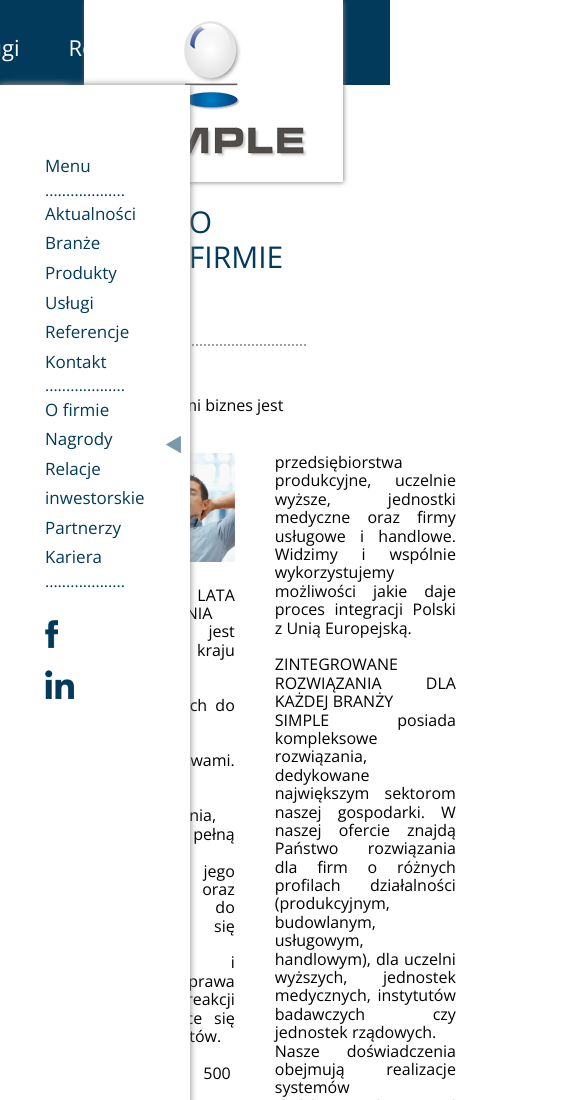
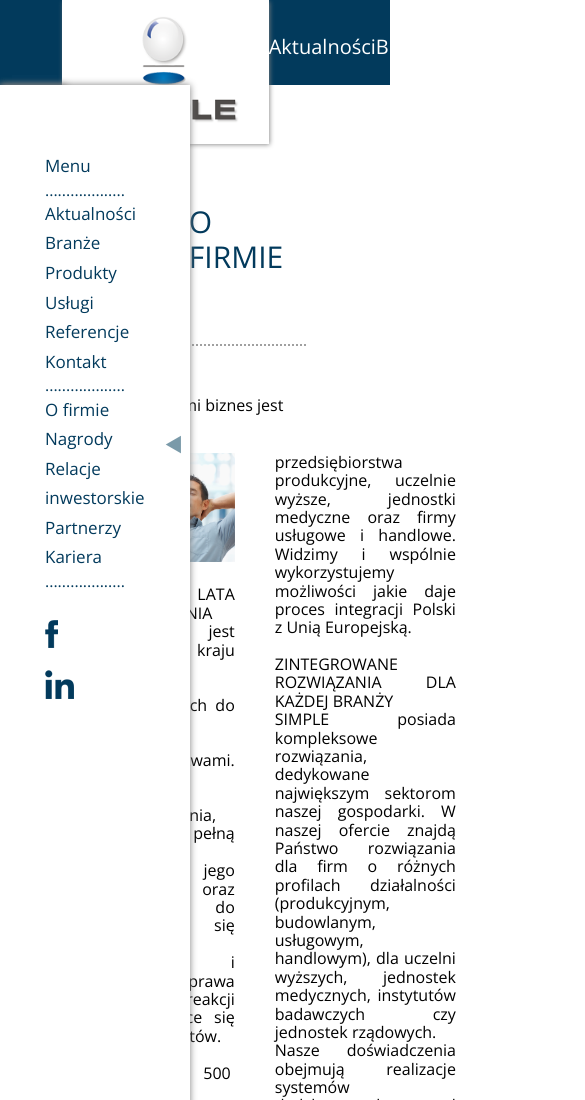
Before and after one commit to FiFi-0/recruitment_task, a plain HTML site: page index.html in a window 390 px wide. Shown: the top 1100 px of the page, 585 px wide, since content can reach past the window. Drawn offline with nearby package versions, Linux system fonts and the light colour scheme.

Commit message:
added logo to flex and made top bar responsive

```diff
--- a/css/top-menu.css
+++ b/css/top-menu.css
@@ -1,30 +1,42 @@
 .top-menu {
     background-color: var(--main-color);
-    margin: 0;
+    height: 85px;
 }
 
 .top-menu__list {
     margin: 0;
     display: flex;
-    justify-content: flex-end;
     list-style: none;
     padding: 35px 0 25px;
 }
 
 .top-menu__list-item {
     cursor: pointer;
-    margin-left: 49px;
     color: white;
     font-size: 22px;
     font-weight: 300;
+    margin-left: auto;
 }
+
+@media (max-width: 1441px) {
+    .top-menu__list-item {
+      font-size: 20px;
+    }
+  }
 
 .top-menu__logo-box {
     background-color: white;
-    position: absolute;
     box-shadow: 1px 1px 5px 0.01px grey;
+    margin: -35px auto 0 -22px;
 }
 
 .top-menu__logo {
     padding: 20px 35px;
 }
+
+@media (max-width: 1441px) {
+    .top-menu__logo {
+      height: 140px;
+      padding: 16px 30px;
+    }
+  }
--- a/index.html
+++ b/index.html
@@ -24,11 +24,12 @@
     <!--top bar-->
     <nav class="top-menu">
         <div class="container">
-            <!--absolute logo-->
-            <div class="top-menu__logo-box">
-                <img class="top-menu__logo" src="images/top-menu_logo.png" alt="logo">
-            </div>
             <ul class="top-menu__list">
+                <li class="top-menu__list-item">
+                    <div class="top-menu__logo-box">
+                        <img class="top-menu__logo" src="images/top-menu_logo.png" alt="logo">
+                    </div>
+                </li>
                 <li class="top-menu__list-item">
                     Aktualności
                 </li>
```
Also changed, not shown: 1 other file.
